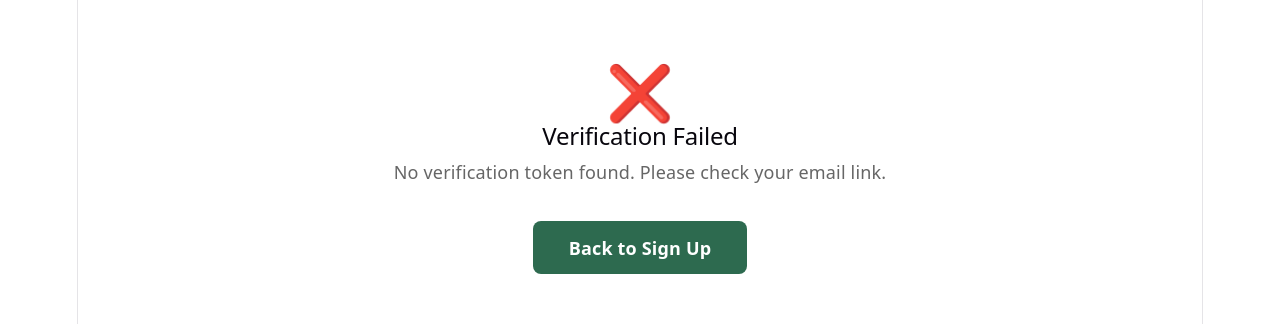
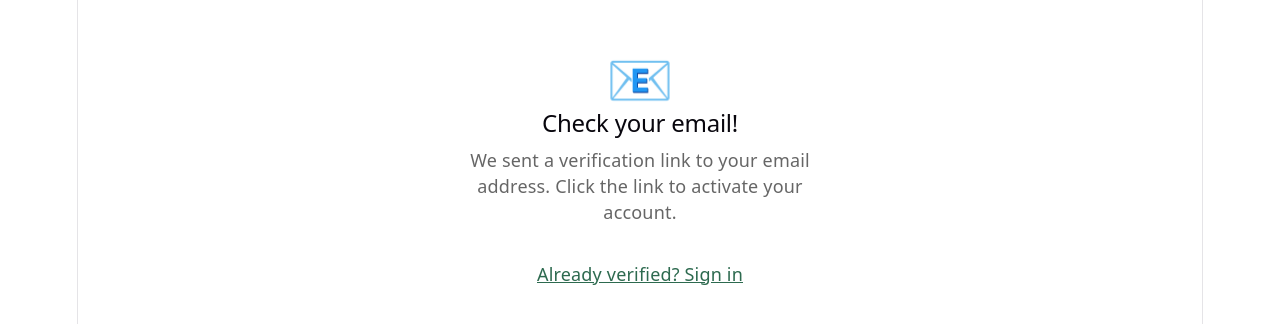
Before and after one commit to cherylcat96/hiddengem-ui, a React (Vite) app: page /verify-email in a window 1280 px wide. Shown: the part 180-504 px from the top of the page. Built offline with nearby package versions, Linux system fonts and the light colour scheme; no server answers.

Commit message:
fix: improve VerifyEmail page with pending state and auto-redirect

```diff
--- a/src/pages/VerifyEmail.jsx
+++ b/src/pages/VerifyEmail.jsx
@@ -1,91 +1,89 @@
 import { useEffect, useState } from 'react';
-import { useSearchParams, Link } from 'react-router-dom';
+import { useSearchParams, Link, useNavigate } from 'react-router-dom';
 import api from '../api/client';
 
 export default function VerifyEmail() {
   const [searchParams] = useSearchParams();
-  const [status, setStatus] = useState('verifying'); // 'verifying' | 'success' | 'error'
+  const [status, setStatus] = useState(null);
   const [message, setMessage] = useState('');
+  const [countdown, setCountdown] = useState(5);
+  const navigate = useNavigate();
 
   useEffect(() => {
     const token = searchParams.get('token');
 
     if (!token) {
-      setStatus('error');
-      setMessage('No verification token found. Please check your email link.');
+      setStatus('pending');
       return;
     }
 
     api.get(`/auth/verify-email?token=${token}`)
-      .then(() => {
-        setStatus('success');
-      })
+      .then(() => setStatus('success'))
       .catch((err) => {
+        setMessage(err.response?.data?.error?.message || 'Verification failed. The link may have expired.');
         setStatus('error');
-        setMessage(err.response?.data?.error?.message || 'Verification failed. The link may have expired.');
       });
-  }, []);
+  }, [searchParams]);
+
+  // Auto-redirect to discover after success
+  useEffect(() => {
+    if (status !== 'success') return;
+    if (countdown === 0) {
+      navigate('/discover');
+      return;
+    }
+    const timer = setTimeout(() => setCountdown(c => c - 1), 1000);
+    return () => clearTimeout(timer);
+  }, [status, countdown, navigate]);
+
+  if (!status) {
+    return (
+      <div style={{ minHeight: '80vh', display: 'flex', flexDirection: 'column', alignItems: 'center', justifyContent: 'center', textAlign: 'center', padding: '2rem' }}>
+        <div style={{ fontSize: '3rem', marginBottom: '1rem' }}>⏳</div>
+        <h2>Verifying your email...</h2>
+      </div>
+    );
+  }
+
+  if (status === 'pending') {
+    return (
+      <div style={{ minHeight: '80vh', display: 'flex', flexDirection: 'column', alignItems: 'center', justifyContent: 'center', textAlign: 'center', padding: '2rem' }}>
+        <div style={{ fontSize: '3rem', marginBottom: '1rem' }}>📧</div>
+        <h2 style={{ marginBottom: '0.5rem' }}>Check your email!</h2>
+        <p style={{ color: '#666', marginBottom: '2rem', maxWidth: '400px' }}>
+          We sent a verification link to your email address. Click the link to activate your account.
+        </p>
+        <Link to="/signin" style={{ color: '#2d6a4f', textDecoration: 'underline' }}>
+          Already verified? Sign in
+        </Link>
+      </div>
+    );
+  }
+
+  if (status === 'success') {
+    return (
+      <div style={{ minHeight: '80vh', display: 'flex', flexDirection: 'column', alignItems: 'center', justifyContent: 'center', textAlign: 'center', padding: '2rem' }}>
+        <div style={{ fontSize: '3rem', marginBottom: '1rem' }}>💎</div>
+        <h2 style={{ marginBottom: '0.5rem' }}>Email Verified!</h2>
+        <p style={{ color: '#666', marginBottom: '0.5rem' }}>Your account is now active. Start discovering hidden gems!</p>
+        <p style={{ color: '#999', marginBottom: '2rem', fontSize: '0.875rem' }}>
+          Redirecting in {countdown} second{countdown !== 1 ? 's' : ''}...
+        </p>
+        <Link to="/discover" style={{ backgroundColor: '#2d6a4f', color: 'white', padding: '0.75rem 2rem', borderRadius: '8px', textDecoration: 'none', fontWeight: '600' }}>
+          Go to Discover now
+        </Link>
+      </div>
+    );
+  }
 
   return (
-    <div style={{
-      minHeight: '80vh',
-      display: 'flex',
-      flexDirection: 'column',
-      alignItems: 'center',
-      justifyContent: 'center',
-      textAlign: 'center',
-      padding: '2rem'
-    }}>
-      {status === 'verifying' && (
-        <>
-          <div style={{ fontSize: '3rem', marginBottom: '1rem' }}>⏳</div>
-          <h2>Verifying your email...</h2>
-        </>
-      )}
-
-      {status === 'success' && (
-        <>
-          <div style={{ fontSize: '3rem', marginBottom: '1rem' }}>💎</div>
-          <h2 style={{ marginBottom: '0.5rem' }}>Email Verified!</h2>
-          <p style={{ color: '#666', marginBottom: '2rem' }}>
-            Your account is now active. Start discovering hidden gems!
-          </p>
-          <Link
-            to="/discover"
-            style={{
-              backgroundColor: '#2d6a4f',
-              color: 'white',
-              padding: '0.75rem 2rem',
-              borderRadius: '8px',
-              textDecoration: 'none',
-              fontWeight: '600'
-            }}
-          >
-            Go to Discover
-          </Link>
-        </>
-      )}
-
-      {status === 'error' && (
-        <>
-          <div style={{ fontSize: '3rem', marginBottom: '1rem' }}>❌</div>
-          <h2 style={{ marginBottom: '0.5rem' }}>Verification Failed</h2>
-          <p style={{ color: '#666', marginBottom: '2rem' }}>{message}</p>
-          <Link
-            to="/signup"
-            style={{
-              backgroundColor: '#2d6a4f',
-              color: 'white',
-              padding: '0.75rem 2rem',
-              borderRadius: '8px',
-              textDecoration: 'none',
-              fontWeight: '600'
-            }}
-          >
-            Back to Sign Up
-          </Link>
-        </>
-      )}
+    <div style={{ minHeight: '80vh', display: 'flex', flexDirection: 'column', alignItems: 'center', justifyContent: 'center', textAlign: 'center', padding: '2rem' }}>
+      <div style={{ fontSize: '3rem', marginBottom: '1rem' }}>❌</div>
+      <h2 style={{ marginBottom: '0.5rem' }}>Verification Failed</h2>
+      <p style={{ color: '#666', marginBottom: '2rem' }}>{message}</p>
+      <Link to="/signup" style={{ backgroundColor: '#2d6a4f', color: 'white', padding: '0.75rem 2rem', borderRadius: '8px', textDecoration: 'none', fontWeight: '600' }}>
+        Back to Sign Up
+      </Link>
     </div>
   );
 }
```
